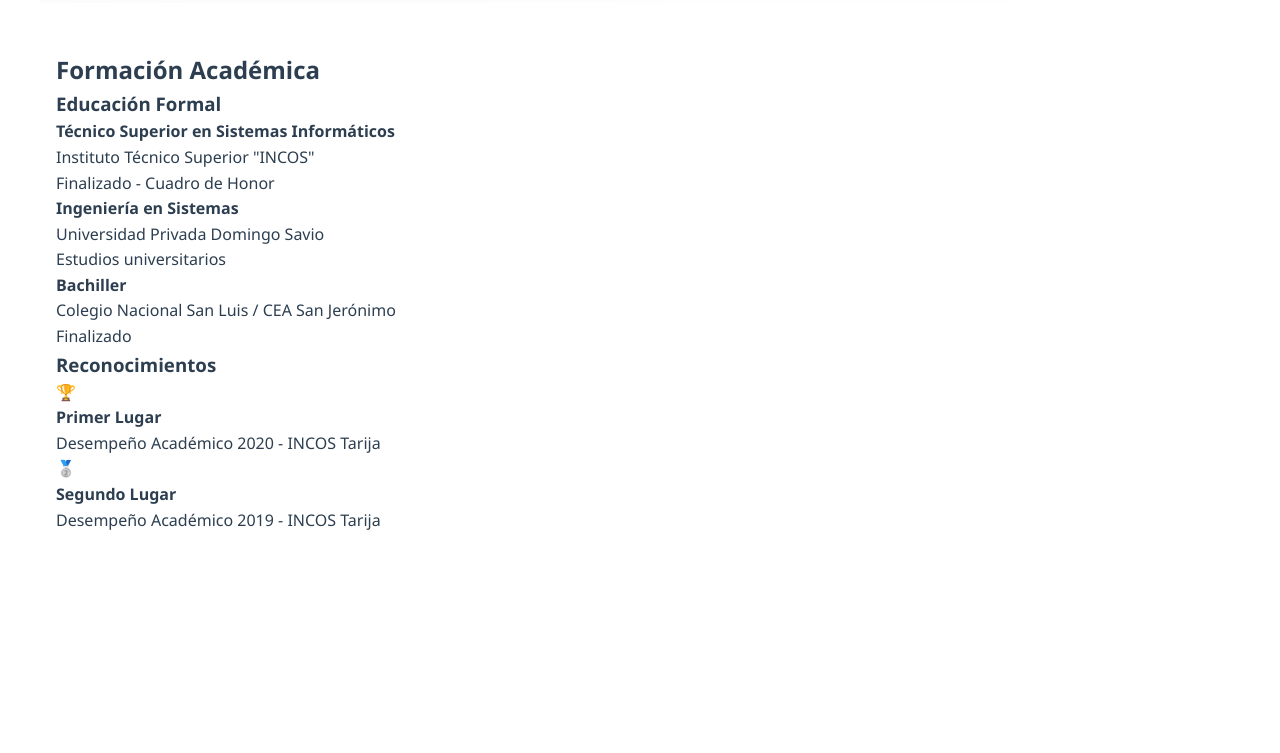
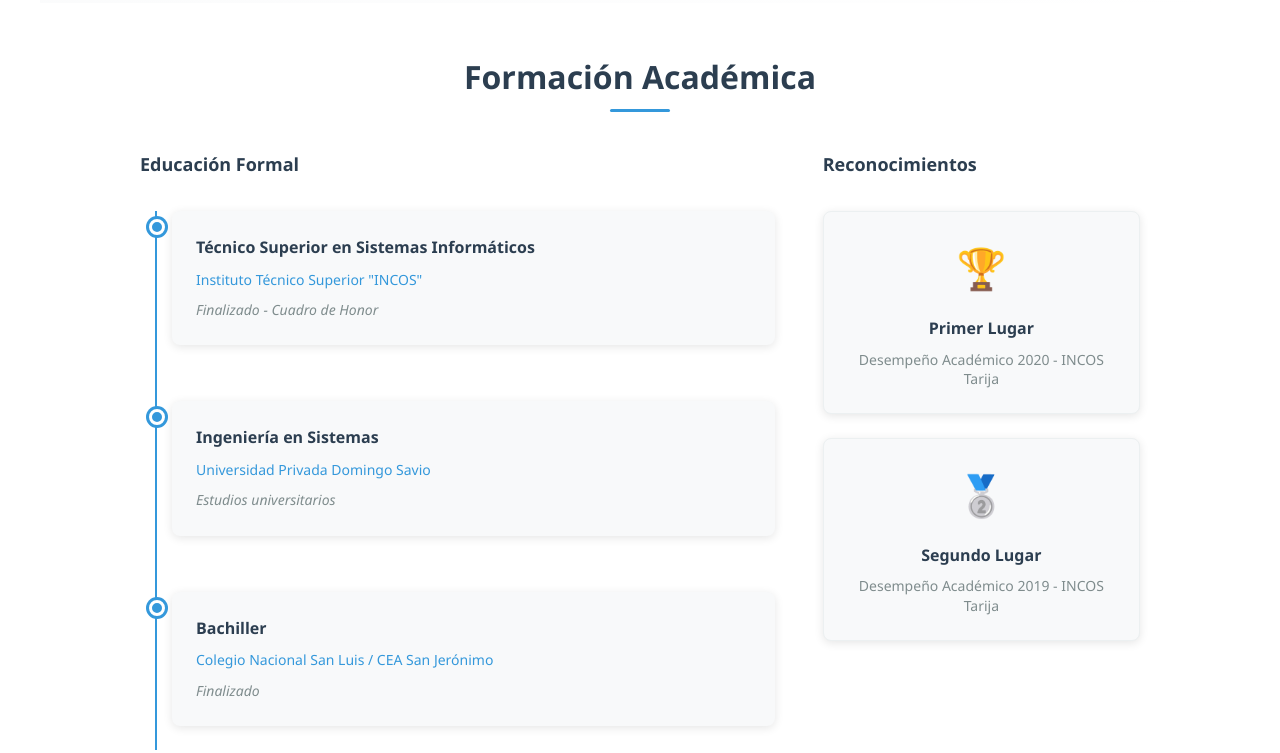
Before and after one commit to rolandocesar-prog-dev/cv-web, a plain HTML site: page index.html in a window 1280 px wide. Shown: the part 867-1620 px from the top of the page. Drawn offline with Linux system fonts and the light colour scheme.

Commit message:
feat: add education section styles with timeline and achievement cards

```diff
--- a/css/styles.css
+++ b/css/styles.css
@@ -295,3 +295,201 @@
         font-size: var(--font-size-large);
     }
 }
+/* ===== SECCIÓN EDUCACIÓN ===== */
+.education {
+    background-color: var(--bg-color);
+    padding: var(--spacing-xl) var(--spacing-sm);
+}
+
+.education__container {
+    max-width: 1000px;
+    margin: 0 auto;
+}
+
+.section__title {
+    font-size: var(--font-size-xxl);
+    font-weight: 700;
+    color: var(--primary-color);
+    text-align: center;
+    margin-bottom: var(--spacing-xl);
+    position: relative;
+}
+
+.section__title::after {
+    content: '';
+    position: absolute;
+    bottom: -10px;
+    left: 50%;
+    transform: translateX(-50%);
+    width: 60px;
+    height: 3px;
+    background-color: var(--secondary-color);
+    border-radius: 2px;
+}
+
+.education__content {
+    display: grid;
+    grid-template-columns: 2fr 1fr;
+    gap: var(--spacing-xl);
+    margin-top: var(--spacing-lg);
+}
+
+.education__subtitle {
+    font-size: var(--font-size-large);
+    font-weight: 600;
+    color: var(--primary-color);
+    margin-bottom: var(--spacing-lg);
+}
+
+/* ===== TIMELINE ===== */
+.education__timeline {
+    position: relative;
+    padding-left: var(--spacing-lg);
+}
+
+.education__timeline::before {
+    content: '';
+    position: absolute;
+    left: 15px;
+    top: 0;
+    bottom: 0;
+    width: 2px;
+    background-color: var(--secondary-color);
+}
+
+.timeline__item {
+    position: relative;
+    margin-bottom: var(--spacing-lg);
+    padding-bottom: var(--spacing-md);
+}
+
+.timeline__item:last-child {
+    margin-bottom: 0;
+}
+
+.timeline__marker {
+    position: absolute;
+    left: -23px;
+    top: 8px;
+    width: 16px;
+    height: 16px;
+    background-color: var(--secondary-color);
+    border-radius: 50%;
+    border: 3px solid var(--bg-color);
+    box-shadow: 0 0 0 3px var(--secondary-color);
+    z-index: 1;
+}
+
+.timeline__content {
+    background-color: var(--bg-light);
+    padding: var(--spacing-md);
+    border-radius: var(--border-radius);
+    box-shadow: var(--box-shadow);
+    transition: var(--transition);
+}
+
+.timeline__content:hover {
+    transform: translateX(5px);
+    box-shadow: 0 4px 15px rgba(0, 0, 0, 0.15);
+}
+
+.timeline__title {
+    font-size: var(--font-size-base);
+    font-weight: 600;
+    color: var(--primary-color);
+    margin-bottom: var(--spacing-xs);
+}
+
+.timeline__institution {
+    font-size: var(--font-size-small);
+    color: var(--secondary-color);
+    font-weight: 500;
+    margin-bottom: var(--spacing-xs);
+}
+
+.timeline__status {
+    font-size: var(--font-size-small);
+    color: var(--text-light);
+    font-style: italic;
+}
+
+/* ===== RECONOCIMIENTOS ===== */
+.achievements__grid {
+    display: flex;
+    flex-direction: column;
+    gap: var(--spacing-md);
+}
+
+.achievement__item {
+    background-color: var(--bg-light);
+    padding: var(--spacing-md);
+    border-radius: var(--border-radius);
+    text-align: center;
+    box-shadow: var(--box-shadow);
+    transition: var(--transition);
+    border: 1px solid var(--border-color);
+}
+
+.achievement__item:hover {
+    transform: translateY(-3px);
+    box-shadow: 0 6px 20px rgba(0, 0, 0, 0.15);
+    border-color: var(--secondary-color);
+}
+
+.achievement__icon {
+    font-size: 2.5rem;
+    margin-bottom: var(--spacing-sm);
+}
+
+.achievement__title {
+    font-size: var(--font-size-base);
+    font-weight: 600;
+    color: var(--primary-color);
+    margin-bottom: var(--spacing-xs);
+}
+
+.achievement__description {
+    font-size: var(--font-size-small);
+    color: var(--text-light);
+    line-height: 1.4;
+}
+
+/* ===== RESPONSIVE PARA EDUCACIÓN ===== */
+@media (max-width: 768px) {
+    .education__content {
+        grid-template-columns: 1fr;
+        gap: var(--spacing-lg);
+    }
+
+    .education__timeline {
+        padding-left: var(--spacing-md);
+    }
+
+    .timeline__marker {
+        left: -19px;
+    }
+
+    .timeline__content {
+        padding: var(--spacing-sm);
+    }
+
+    .achievements__grid {
+        display: grid;
+        grid-template-columns: 1fr 1fr;
+        gap: var(--spacing-sm);
+    }
+}
+
+@media (max-width: 480px) {
+    .section__title {
+        font-size: var(--font-size-xl);
+    }
+
+    .achievements__grid {
+        grid-template-columns: 1fr;
+    }
+
+    .achievement__icon {
+        font-size: 2rem;
+    }
+}
```
